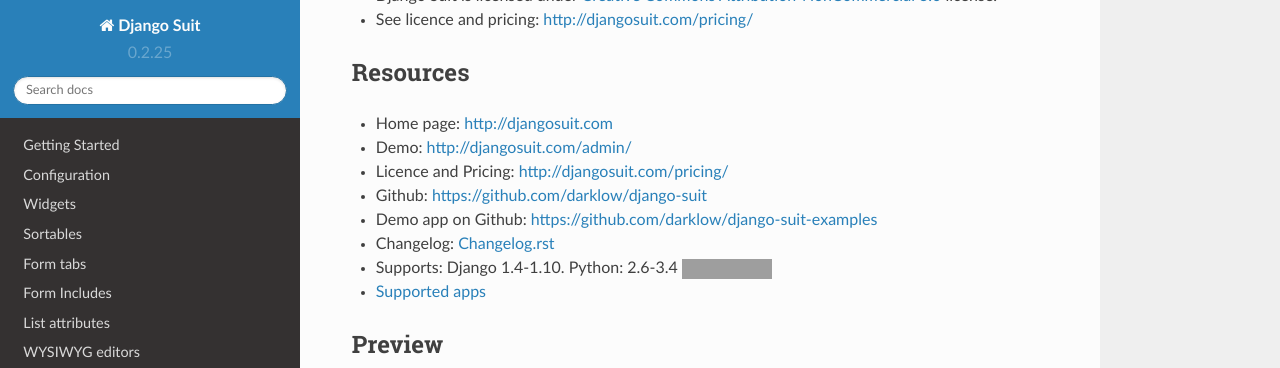
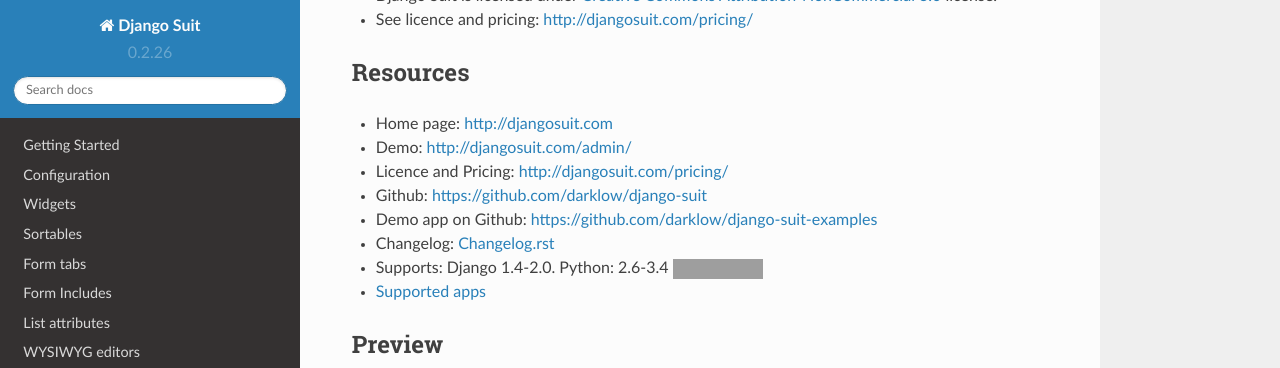
Before and after one commit to darklow/django-suit, a Sphinx documentation site: the page built from docs/index.rst, in a window 1280 px wide and 900 px high, scrolled down 384 px. Shown: the top 368 px of the window. Built offline with Sphinx 7.4.7 and the Read the Docs theme 2.0.0, drawn with Linux system fonts in a browser that asks for light colours; grey boxes are pictures that could not be loaded.

Commit message:
Version bump to 0.2.26

```diff
--- a/docs/conf.py
+++ b/docs/conf.py
@@ -56,7 +56,7 @@
 # built documents.
 #
 # The short X.Y version.
-version = '0.2.25'
+version = '0.2.26'
 # The full version, including alpha/beta/rc tags.
 release = version
 
--- a/docs/getting_started.rst
+++ b/docs/getting_started.rst
@@ -7,7 +7,7 @@
 
 1. You can get stable version of Django Suit by using pip or easy_install::
 
-    pip install django-suit==0.2.25
+    pip install django-suit==0.2.26
 
 2. You will need to add the ``'suit'`` application to the ``INSTALLED_APPS`` setting of your Django project ``settings.py`` file.::
 
--- a/docs/index.rst
+++ b/docs/index.rst
@@ -28,7 +28,7 @@
 * Github: https://github.com/darklow/django-suit
 * Demo app on Github: https://github.com/darklow/django-suit-examples
 * Changelog: `Changelog.rst <https://github.com/darklow/django-suit/blob/develop/CHANGELOG.rst>`_
-* Supports: Django 1.4-1.10. Python: 2.6-3.4 |master|
+* Supports: Django 1.4-2.0. Python: 2.6-3.4 |master|
 * `Supported apps`_
 
 
--- a/suit/__init__.py
+++ b/suit/__init__.py
@@ -1 +1 @@
-VERSION = '0.2.25'
+VERSION = '0.2.26'
```
Also changed, not shown: CHANGELOG.rst (+7 -0 lines).
